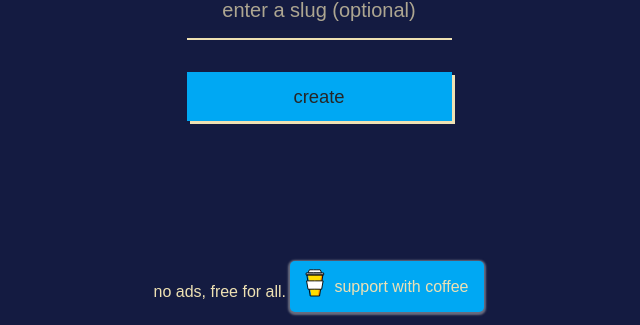
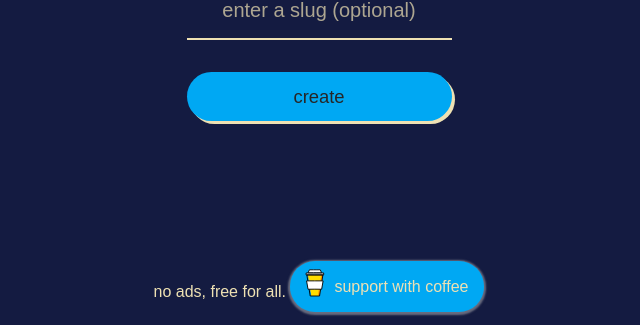
Before and after one commit to johnvillegas40/babyurl, a website: page public/index.html in a window 1280 px wide. Shown: the part 472-797 px from the top of the page, without its empty margins (321-961 px from the left). Drawn offline with nearby package versions, Linux system fonts and the light colour scheme.

Commit message:
adjusted button styling

```diff
--- a/public/styles.css
+++ b/public/styles.css
@@ -83,6 +83,7 @@ header {
 
 .create {
     cursor: pointer;
+    border-radius: 25px;
     font-family: inherit;
     font-size: 1.15rem;
     color: #262626;
@@ -135,7 +136,7 @@ header {
     display: inline-flex !important;
     color: #eee1b3 !important;
     background-color: #00a8f3 !important;
-    border-radius: 5px !important;
+    border-radius: 25px !important;
     border: 1px solid transparent !important;
     padding: 7px 15px 7px 10px !important;
     box-shadow: 0px 1px 2px rgba(190, 190, 190, 0.5) !important;
```
